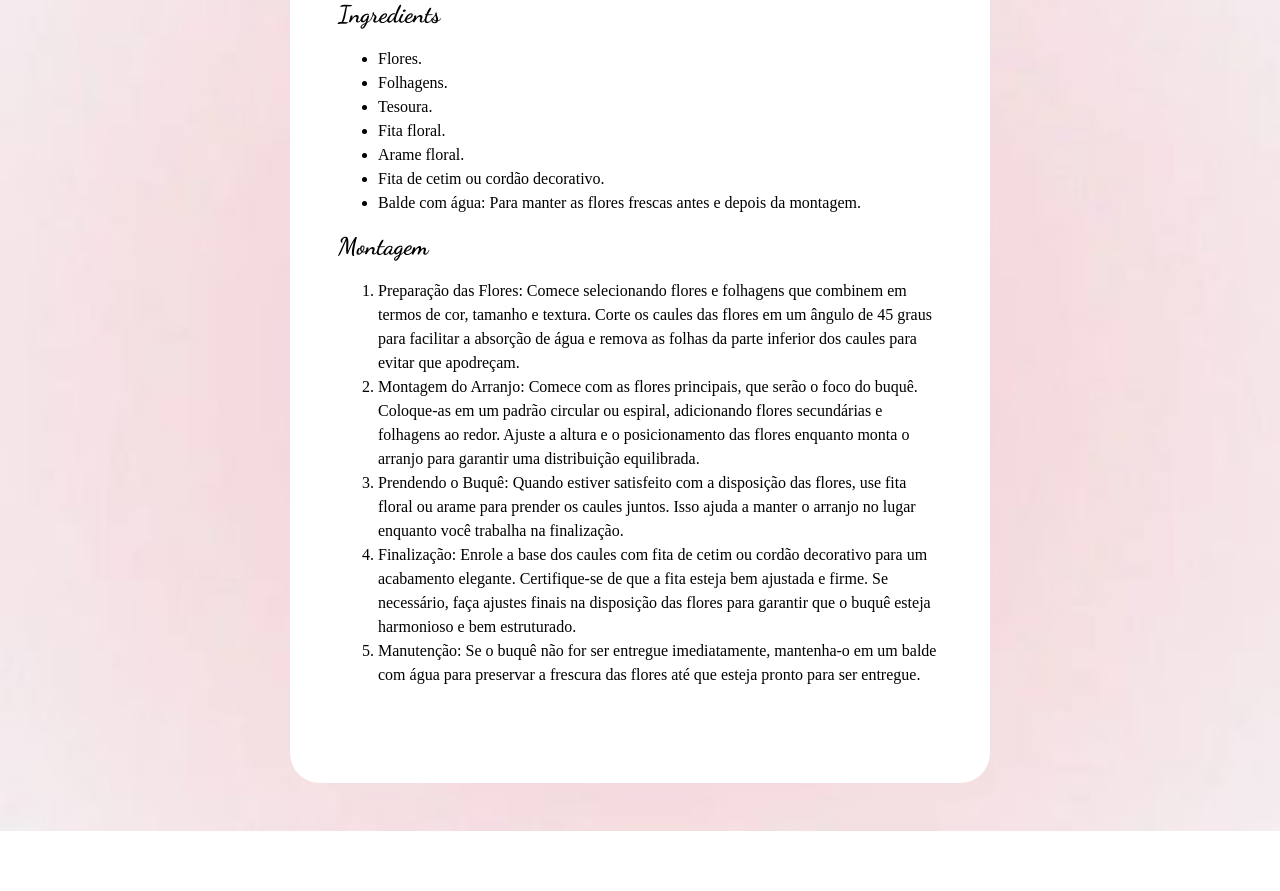
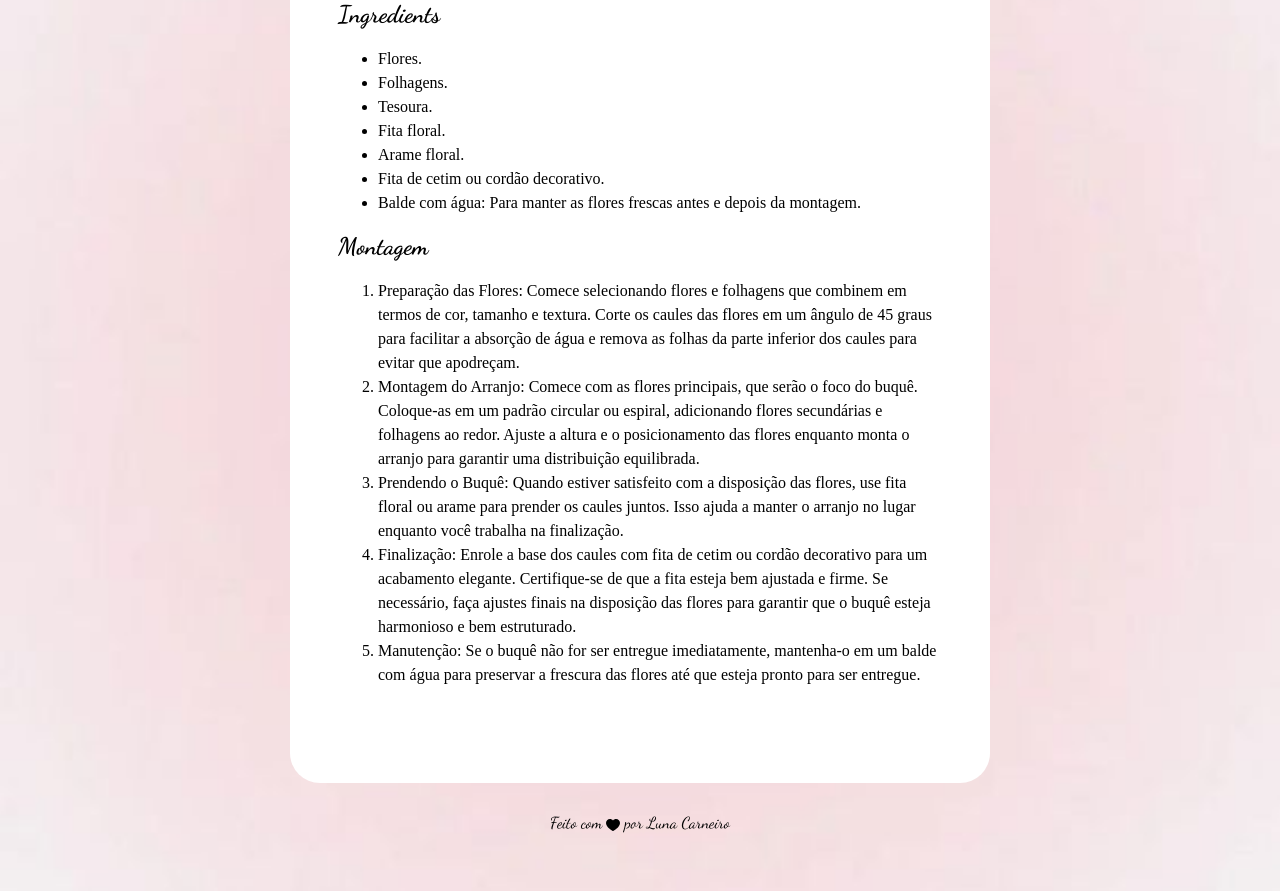
Before and after one commit to lulu-mp4/Projeto-Site-Flores, a plain HTML site: page index.html in a window 1280 px wide. Shown: the part 765-1656 px from the top of the page. Before the commit the page ends 1596 px from the top, so only its background shows below. Drawn offline with Linux system fonts and the light colour scheme; a web font is replaced by a local one.

Commit message:
add footer

```diff
--- a/index.html
+++ b/index.html
@@ -55,5 +55,8 @@
     </section>
 </main>
 </div>
+<footer>
+    Feito com <img src="assets/coração.svg" alt="coração fofinho"> por Luna Carneiro
+</footer>
 </body>
 </html>
--- a/style.css
+++ b/style.css
@@ -30,13 +30,12 @@ body {
     padding: 24px;
     background-color: #FFFFFF;
     border-radius: 30px;
-    margin: 48px auto;
-
+    margin: 48px auto 28px;
+img {
+    border-radius: 20px;
+};
 }
 
-img {
-    border-radius: 20px;
-}
 
 main {
     padding: 24px;
@@ -52,3 +51,13 @@ section + section {
 h1 + p + p {
     text-align: center;
 }
+
+footer {
+    text-align: center;
+    padding-bottom: 48px;
+    font-family: "Dancing Script", cursive;
+}
+
+footer img {
+    vertical-align: middle;
+}
```
Also changed, not shown: assets/Créditos.svg (added), assets/coração.svg (added).
